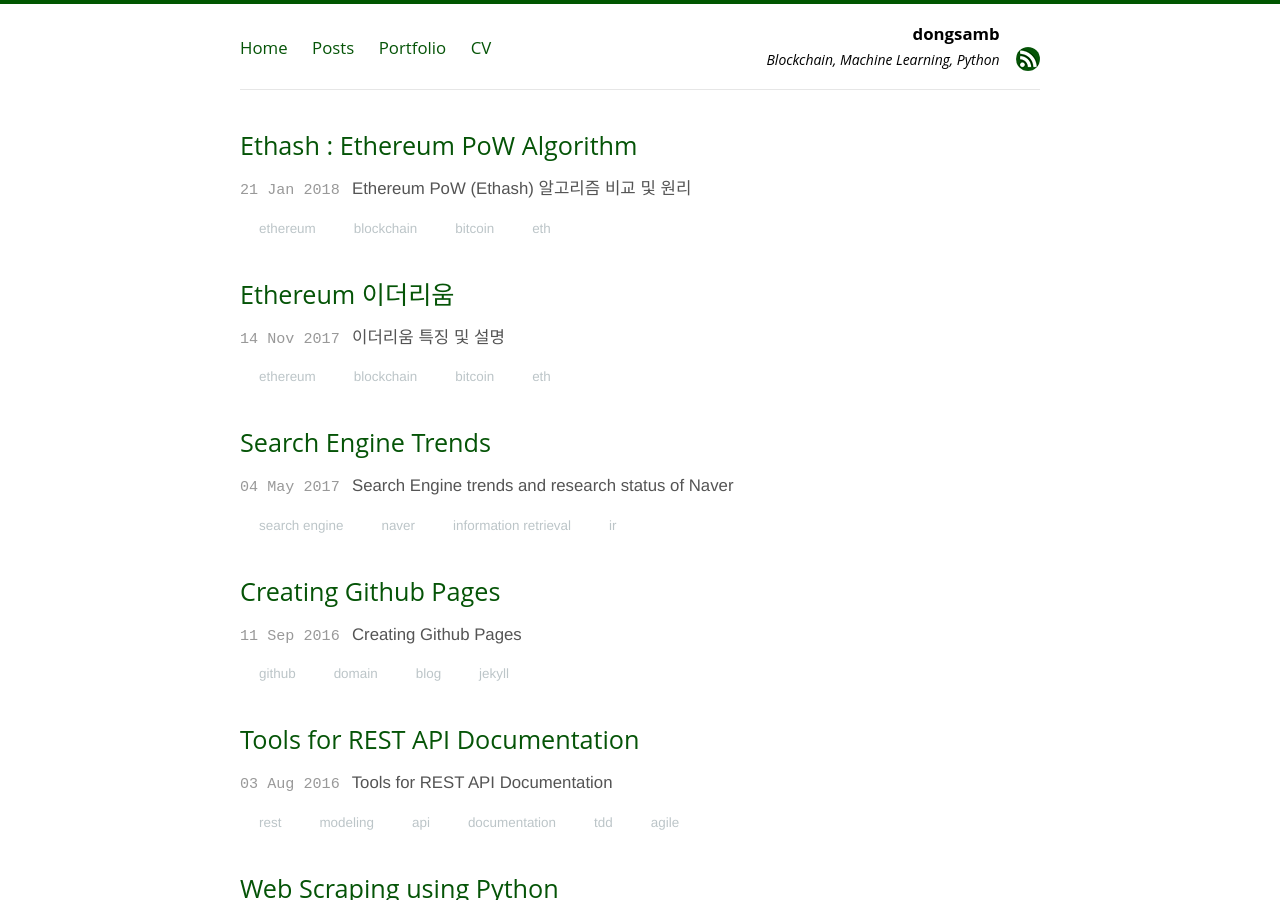
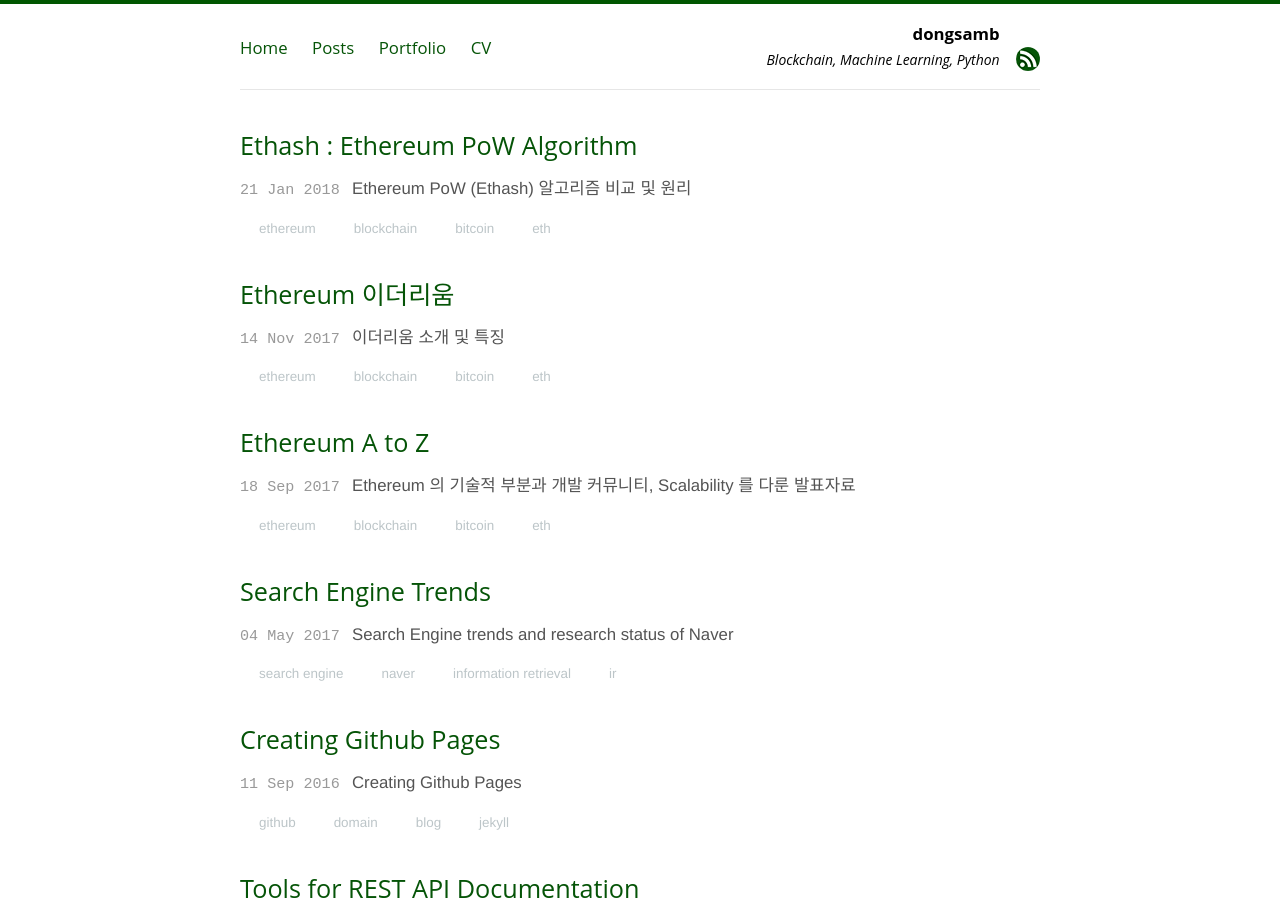
Before and after one commit to dongsam/dongsam.github.io, a Jekyll site: the page built from index.html, in a window 1280 px wide and 900 px high. Built offline with Jekyll 4.4.1, drawn with Linux system fonts in a browser that asks for light colours; the list of posts is cut into pages by our own code; some of the changed lines change nothing that is shown.

Commit message:
Add post about ethereum a to z

```diff
--- /dev/null
+++ b/_posts/2017-09-18-ethereum-a-to-z.markdown
@@ -0,0 +1,312 @@
+---
+layout: post
+title: "Ethereum A to Z"
+description: "Ethereum 의 기술적 부분과 개발 커뮤니티, Scalability 를 다룬 발표자료"
+category: Documentation
+tags: [Ethereum, Blockchain, Bitcoin, ETH]
+---
+
+2017년 9월 경 블록체인 비지니스 연구회 백서스터디 1기에 참여하여 이더리움의 기술적 파트에 대해 작성한 [슬라이드](https://www.slideshare.net/dongsamb/ethereum-a-to-z-86457535)를 공유합니다.
+
+
+![eth_atoz_000.png](http://dongsam.github.io/images/ethereum_atoz/ethereum%20A%20to%20Z.000.png)
+
+![eth_atoz_001.png](http://dongsam.github.io/images/ethereum_atoz/ethereum%20A%20to%20Z.001.png)
+
+![eth_atoz_002.png](http://dongsam.github.io/images/ethereum_atoz/ethereum%20A%20to%20Z.002.png)
+
+![eth_atoz_003.png](http://dongsam.github.io/images/ethereum_atoz/ethereum%20A%20to%20Z.003.png)
+
+![eth_atoz_004.png](http://dongsam.github.io/images/ethereum_atoz/ethereum%20A%20to%20Z.004.png)
+
+![eth_atoz_005.png](http://dongsam.github.io/images/ethereum_atoz/ethereum%20A%20to%20Z.005.png)
+
+![eth_atoz_006.png](http://dongsam.github.io/images/ethereum_atoz/ethereum%20A%20to%20Z.006.png)
+
+![eth_atoz_007.png](http://dongsam.github.io/images/ethereum_atoz/ethereum%20A%20to%20Z.007.png)
+
+![eth_atoz_008.png](http://dongsam.github.io/images/ethereum_atoz/ethereum%20A%20to%20Z.008.png)
+
+![eth_atoz_009.png](http://dongsam.github.io/images/ethereum_atoz/ethereum%20A%20to%20Z.009.png)
+
+![eth_atoz_010.png](http://dongsam.github.io/images/ethereum_atoz/ethereum%20A%20to%20Z.010.png)
+
+![eth_atoz_011.png](http://dongsam.github.io/images/ethereum_atoz/ethereum%20A%20to%20Z.011.png)
+
+![eth_atoz_012.png](http://dongsam.github.io/images/ethereum_atoz/ethereum%20A%20to%20Z.012.png)
+
+![eth_atoz_013.png](http://dongsam.github.io/images/ethereum_atoz/ethereum%20A%20to%20Z.013.png)
+
+![eth_atoz_014.png](http://dongsam.github.io/images/ethereum_atoz/ethereum%20A%20to%20Z.014.png)
+
+![eth_atoz_015.png](http://dongsam.github.io/images/ethereum_atoz/ethereum%20A%20to%20Z.015.png)
+
+![eth_atoz_016.png](http://dongsam.github.io/images/ethereum_atoz/ethereum%20A%20to%20Z.016.png)
+
+![eth_atoz_017.png](http://dongsam.github.io/images/ethereum_atoz/ethereum%20A%20to%20Z.017.png)
+
+![eth_atoz_018.png](http://dongsam.github.io/images/ethereum_atoz/ethereum%20A%20to%20Z.018.png)
+
+![eth_atoz_019.png](http://dongsam.github.io/images/ethereum_atoz/ethereum%20A%20to%20Z.019.png)
+
+![eth_atoz_020.png](http://dongsam.github.io/images/ethereum_atoz/ethereum%20A%20to%20Z.020.png)
+
+![eth_atoz_021.png](http://dongsam.github.io/images/ethereum_atoz/ethereum%20A%20to%20Z.021.png)
+
+![eth_atoz_022.png](http://dongsam.github.io/images/ethereum_atoz/ethereum%20A%20to%20Z.022.png)
+
+![eth_atoz_023.png](http://dongsam.github.io/images/ethereum_atoz/ethereum%20A%20to%20Z.023.png)
+
+![eth_atoz_024.png](http://dongsam.github.io/images/ethereum_atoz/ethereum%20A%20to%20Z.024.png)
+
+![eth_atoz_025.png](http://dongsam.github.io/images/ethereum_atoz/ethereum%20A%20to%20Z.025.png)
+
+![eth_atoz_026.png](http://dongsam.github.io/images/ethereum_atoz/ethereum%20A%20to%20Z.026.png)
+
+![eth_atoz_027.png](http://dongsam.github.io/images/ethereum_atoz/ethereum%20A%20to%20Z.027.png)
+
+![eth_atoz_028.png](http://dongsam.github.io/images/ethereum_atoz/ethereum%20A%20to%20Z.028.png)
+
+![eth_atoz_029.png](http://dongsam.github.io/images/ethereum_atoz/ethereum%20A%20to%20Z.029.png)
+
+![eth_atoz_030.png](http://dongsam.github.io/images/ethereum_atoz/ethereum%20A%20to%20Z.030.png)
+
+![eth_atoz_031.png](http://dongsam.github.io/images/ethereum_atoz/ethereum%20A%20to%20Z.031.png)
+
+![eth_atoz_032.png](http://dongsam.github.io/images/ethereum_atoz/ethereum%20A%20to%20Z.032.png)
+
+![eth_atoz_033.png](http://dongsam.github.io/images/ethereum_atoz/ethereum%20A%20to%20Z.033.png)
+
+![eth_atoz_034.png](http://dongsam.github.io/images/ethereum_atoz/ethereum%20A%20to%20Z.034.png)
+
+![eth_atoz_035.png](http://dongsam.github.io/images/ethereum_atoz/ethereum%20A%20to%20Z.035.png)
+
+![eth_atoz_036.png](http://dongsam.github.io/images/ethereum_atoz/ethereum%20A%20to%20Z.036.png)
+
+![eth_atoz_037.png](http://dongsam.github.io/images/ethereum_atoz/ethereum%20A%20to%20Z.037.png)
+
+![eth_atoz_038.png](http://dongsam.github.io/images/ethereum_atoz/ethereum%20A%20to%20Z.038.png)
+
+![eth_atoz_039.png](http://dongsam.github.io/images/ethereum_atoz/ethereum%20A%20to%20Z.039.png)
+
+![eth_atoz_040.png](http://dongsam.github.io/images/ethereum_atoz/ethereum%20A%20to%20Z.040.png)
+
+![eth_atoz_041.png](http://dongsam.github.io/images/ethereum_atoz/ethereum%20A%20to%20Z.041.png)
+
+![eth_atoz_042.png](http://dongsam.github.io/images/ethereum_atoz/ethereum%20A%20to%20Z.042.png)
+
+![eth_atoz_043.png](http://dongsam.github.io/images/ethereum_atoz/ethereum%20A%20to%20Z.043.png)
+
+![eth_atoz_044.png](http://dongsam.github.io/images/ethereum_atoz/ethereum%20A%20to%20Z.044.png)
+
+![eth_atoz_045.png](http://dongsam.github.io/images/ethereum_atoz/ethereum%20A%20to%20Z.045.png)
+
+![eth_atoz_046.png](http://dongsam.github.io/images/ethereum_atoz/ethereum%20A%20to%20Z.046.png)
+
+![eth_atoz_047.png](http://dongsam.github.io/images/ethereum_atoz/ethereum%20A%20to%20Z.047.png)
+
+![eth_atoz_048.png](http://dongsam.github.io/images/ethereum_atoz/ethereum%20A%20to%20Z.048.png)
+
+![eth_atoz_049.png](http://dongsam.github.io/images/ethereum_atoz/ethereum%20A%20to%20Z.049.png)
+
+In [12]: %paste
+for i in range(0,110):
+    print("\n![eth_atoz_{0:03d}.png](http://dongsam.github.io/images/ethereum_atoz/ethereum%20A%20to%20Z.{0:03d}.png)".format(i,i))
+
+## -- End pasted text --
+
+![eth_atoz_000.png](http://dongsam.github.io/images/ethereum_atoz/ethereum%20A%20to%20Z.000.png)
+
+![eth_atoz_001.png](http://dongsam.github.io/images/ethereum_atoz/ethereum%20A%20to%20Z.001.png)
+
+![eth_atoz_002.png](http://dongsam.github.io/images/ethereum_atoz/ethereum%20A%20to%20Z.002.png)
+
+![eth_atoz_003.png](http://dongsam.github.io/images/ethereum_atoz/ethereum%20A%20to%20Z.003.png)
+
+![eth_atoz_004.png](http://dongsam.github.io/images/ethereum_atoz/ethereum%20A%20to%20Z.004.png)
+
+![eth_atoz_005.png](http://dongsam.github.io/images/ethereum_atoz/ethereum%20A%20to%20Z.005.png)
+
+![eth_atoz_006.png](http://dongsam.github.io/images/ethereum_atoz/ethereum%20A%20to%20Z.006.png)
+
+![eth_atoz_007.png](http://dongsam.github.io/images/ethereum_atoz/ethereum%20A%20to%20Z.007.png)
+
+![eth_atoz_008.png](http://dongsam.github.io/images/ethereum_atoz/ethereum%20A%20to%20Z.008.png)
+
+![eth_atoz_009.png](http://dongsam.github.io/images/ethereum_atoz/ethereum%20A%20to%20Z.009.png)
+
+![eth_atoz_010.png](http://dongsam.github.io/images/ethereum_atoz/ethereum%20A%20to%20Z.010.png)
+
+![eth_atoz_011.png](http://dongsam.github.io/images/ethereum_atoz/ethereum%20A%20to%20Z.011.png)
+
+![eth_atoz_012.png](http://dongsam.github.io/images/ethereum_atoz/ethereum%20A%20to%20Z.012.png)
+
+![eth_atoz_013.png](http://dongsam.github.io/images/ethereum_atoz/ethereum%20A%20to%20Z.013.png)
+
+![eth_atoz_014.png](http://dongsam.github.io/images/ethereum_atoz/ethereum%20A%20to%20Z.014.png)
+
+![eth_atoz_015.png](http://dongsam.github.io/images/ethereum_atoz/ethereum%20A%20to%20Z.015.png)
+
+![eth_atoz_016.png](http://dongsam.github.io/images/ethereum_atoz/ethereum%20A%20to%20Z.016.png)
+
+![eth_atoz_017.png](http://dongsam.github.io/images/ethereum_atoz/ethereum%20A%20to%20Z.017.png)
+
+![eth_atoz_018.png](http://dongsam.github.io/images/ethereum_atoz/ethereum%20A%20to%20Z.018.png)
+
+![eth_atoz_019.png](http://dongsam.github.io/images/ethereum_atoz/ethereum%20A%20to%20Z.019.png)
+
+![eth_atoz_020.png](http://dongsam.github.io/images/ethereum_atoz/ethereum%20A%20to%20Z.020.png)
+
+![eth_atoz_021.png](http://dongsam.github.io/images/ethereum_atoz/ethereum%20A%20to%20Z.021.png)
+
+![eth_atoz_022.png](http://dongsam.github.io/images/ethereum_atoz/ethereum%20A%20to%20Z.022.png)
+
+![eth_atoz_023.png](http://dongsam.github.io/images/ethereum_atoz/ethereum%20A%20to%20Z.023.png)
+
+![eth_atoz_024.png](http://dongsam.github.io/images/ethereum_atoz/ethereum%20A%20to%20Z.024.png)
+
+![eth_atoz_025.png](http://dongsam.github.io/images/ethereum_atoz/ethereum%20A%20to%20Z.025.png)
+
+![eth_atoz_026.png](http://dongsam.github.io/images/ethereum_atoz/ethereum%20A%20to%20Z.026.png)
+
+![eth_atoz_027.png](http://dongsam.github.io/images/ethereum_atoz/ethereum%20A%20to%20Z.027.png)
+
+![eth_atoz_028.png](http://dongsam.github.io/images/ethereum_atoz/ethereum%20A%20to%20Z.028.png)
+
+![eth_atoz_029.png](http://dongsam.github.io/images/ethereum_atoz/ethereum%20A%20to%20Z.029.png)
+
+![eth_atoz_030.png](http://dongsam.github.io/images/ethereum_atoz/ethereum%20A%20to%20Z.030.png)
+
+![eth_atoz_031.png](http://dongsam.github.io/images/ethereum_atoz/ethereum%20A%20to%20Z.031.png)
+
+![eth_atoz_032.png](http://dongsam.github.io/images/ethereum_atoz/ethereum%20A%20to%20Z.032.png)
+
+![eth_atoz_033.png](http://dongsam.github.io/images/ethereum_atoz/ethereum%20A%20to%20Z.033.png)
+
+![eth_atoz_034.png](http://dongsam.github.io/images/ethereum_atoz/ethereum%20A%20to%20Z.034.png)
+
+![eth_atoz_035.png](http://dongsam.github.io/images/ethereum_atoz/ethereum%20A%20to%20Z.035.png)
+
+![eth_atoz_036.png](http://dongsam.github.io/images/ethereum_atoz/ethereum%20A%20to%20Z.036.png)
+
+![eth_atoz_037.png](http://dongsam.github.io/images/ethereum_atoz/ethereum%20A%20to%20Z.037.png)
+
+![eth_atoz_038.png](http://dongsam.github.io/images/ethereum_atoz/ethereum%20A%20to%20Z.038.png)
+
+![eth_atoz_039.png](http://dongsam.github.io/images/ethereum_atoz/ethereum%20A%20to%20Z.039.png)
+
+![eth_atoz_040.png](http://dongsam.github.io/images/ethereum_atoz/ethereum%20A%20to%20Z.040.png)
+
+![eth_atoz_041.png](http://dongsam.github.io/images/ethereum_atoz/ethereum%20A%20to%20Z.041.png)
+
+![eth_atoz_042.png](http://dongsam.github.io/images/ethereum_atoz/ethereum%20A%20to%20Z.042.png)
+
+![eth_atoz_043.png](http://dongsam.github.io/images/ethereum_atoz/ethereum%20A%20to%20Z.043.png)
+
+![eth_atoz_044.png](http://dongsam.github.io/images/ethereum_atoz/ethereum%20A%20to%20Z.044.png)
+
+![eth_atoz_045.png](http://dongsam.github.io/images/ethereum_atoz/ethereum%20A%20to%20Z.045.png)
+
+![eth_atoz_046.png](http://dongsam.github.io/images/ethereum_atoz/ethereum%20A%20to%20Z.046.png)
+
+![eth_atoz_047.png](http://dongsam.github.io/images/ethereum_atoz/ethereum%20A%20to%20Z.047.png)
+
+![eth_atoz_048.png](http://dongsam.github.io/images/ethereum_atoz/ethereum%20A%20to%20Z.048.png)
+
+![eth_atoz_049.png](http://dongsam.github.io/images/ethereum_atoz/ethereum%20A%20to%20Z.049.png)
+
+![eth_atoz_050.png](http://dongsam.github.io/images/ethereum_atoz/ethereum%20A%20to%20Z.050.png)
+
+![eth_atoz_051.png](http://dongsam.github.io/images/ethereum_atoz/ethereum%20A%20to%20Z.051.png)
+
+![eth_atoz_052.png](http://dongsam.github.io/images/ethereum_atoz/ethereum%20A%20to%20Z.052.png)
+
+![eth_atoz_053.png](http://dongsam.github.io/images/ethereum_atoz/ethereum%20A%20to%20Z.053.png)
+
+![eth_atoz_054.png](http://dongsam.github.io/images/ethereum_atoz/ethereum%20A%20to%20Z.054.png)
+
+![eth_atoz_055.png](http://dongsam.github.io/images/ethereum_atoz/ethereum%20A%20to%20Z.055.png)
+
+![eth_atoz_056.png](http://dongsam.github.io/images/ethereum_atoz/ethereum%20A%20to%20Z.056.png)
+
+![eth_atoz_057.png](http://dongsam.github.io/images/ethereum_atoz/ethereum%20A%20to%20Z.057.png)
+
+![eth_atoz_058.png](http://dongsam.github.io/images/ethereum_atoz/ethereum%20A%20to%20Z.058.png)
+
+![eth_atoz_059.png](http://dongsam.github.io/images/ethereum_atoz/ethereum%20A%20to%20Z.059.png)
+
+![eth_atoz_060.png](http://dongsam.github.io/images/ethereum_atoz/ethereum%20A%20to%20Z.060.png)
+
+![eth_atoz_061.png](http://dongsam.github.io/images/ethereum_atoz/ethereum%20A%20to%20Z.061.png)
+
+![eth_atoz_062.png](http://dongsam.github.io/images/ethereum_atoz/ethereum%20A%20to%20Z.062.png)
+
+![eth_atoz_063.png](http://dongsam.github.io/images/ethereum_atoz/ethereum%20A%20to%20Z.063.png)
+
+![eth_atoz_064.png](http://dongsam.github.io/images/ethereum_atoz/ethereum%20A%20to%20Z.064.png)
+
+![eth_atoz_065.png](http://dongsam.github.io/images/ethereum_atoz/ethereum%20A%20to%20Z.065.png)
+
+![eth_atoz_066.png](http://dongsam.github.io/images/ethereum_atoz/ethereum%20A%20to%20Z.066.png)
+
+![eth_atoz_067.png](http://dongsam.github.io/images/ethereum_atoz/ethereum%20A%20to%20Z.067.png)
+
+![eth_atoz_068.png](http://dongsam.github.io/images/ethereum_atoz/ethereum%20A%20to%20Z.068.png)
+
+![eth_atoz_069.png](http://dongsam.github.io/images/ethereum_atoz/ethereum%20A%20to%20Z.069.png)
+
+![eth_atoz_070.png](http://dongsam.github.io/images/ethereum_atoz/ethereum%20A%20to%20Z.070.png)
+
+![eth_atoz_071.png](http://dongsam.github.io/images/ethereum_atoz/ethereum%20A%20to%20Z.071.png)
+
+![eth_atoz_072.png](http://dongsam.github.io/images/ethereum_atoz/ethereum%20A%20to%20Z.072.png)
+
+![eth_atoz_073.png](http://dongsam.github.io/images/ethereum_atoz/ethereum%20A%20to%20Z.073.png)
+
+![eth_atoz_074.png](http://dongsam.github.io/images/ethereum_atoz/ethereum%20A%20to%20Z.074.png)
+
+![eth_atoz_075.png](http://dongsam.github.io/images/ethereum_atoz/ethereum%20A%20to%20Z.075.png)
+
+![eth_atoz_076.png](http://dongsam.github.io/images/ethereum_atoz/ethereum%20A%20to%20Z.076.png)
+
+![eth_atoz_077.png](http://dongsam.github.io/images/ethereum_atoz/ethereum%20A%20to%20Z.077.png)
+
+![eth_atoz_078.png](http://dongsam.github.io/images/ethereum_atoz/ethereum%20A%20to%20Z.078.png)
+
+![eth_atoz_079.png](http://dongsam.github.io/images/ethereum_atoz/ethereum%20A%20to%20Z.079.png)
+
+![eth_atoz_080.png](http://dongsam.github.io/images/ethereum_atoz/ethereum%20A%20to%20Z.080.png)
+
+![eth_atoz_081.png](http://dongsam.github.io/images/ethereum_atoz/ethereum%20A%20to%20Z.081.png)
+
+![eth_atoz_082.png](http://dongsam.github.io/images/ethereum_atoz/ethereum%20A%20to%20Z.082.png)
+
+![eth_atoz_083.png](http://dongsam.github.io/images/ethereum_atoz/ethereum%20A%20to%20Z.083.png)
+
+![eth_atoz_084.png](http://dongsam.github.io/images/ethereum_atoz/ethereum%20A%20to%20Z.084.png)
+
+![eth_atoz_085.png](http://dongsam.github.io/images/ethereum_atoz/ethereum%20A%20to%20Z.085.png)
+
+![eth_atoz_086.png](http://dongsam.github.io/images/ethereum_atoz/ethereum%20A%20to%20Z.086.png)
+
+![eth_atoz_087.png](http://dongsam.github.io/images/ethereum_atoz/ethereum%20A%20to%20Z.087.png)
+
+![eth_atoz_088.png](http://dongsam.github.io/images/ethereum_atoz/ethereum%20A%20to%20Z.088.png)
+
+![eth_atoz_089.png](http://dongsam.github.io/images/ethereum_atoz/ethereum%20A%20to%20Z.089.png)
+
+![eth_atoz_090.png](http://dongsam.github.io/images/ethereum_atoz/ethereum%20A%20to%20Z.090.png)
+
+![eth_atoz_091.png](http://dongsam.github.io/images/ethereum_atoz/ethereum%20A%20to%20Z.091.png)
+
+![eth_atoz_092.png](http://dongsam.github.io/images/ethereum_atoz/ethereum%20A%20to%20Z.092.png)
+
+![eth_atoz_093.png](http://dongsam.github.io/images/ethereum_atoz/ethereum%20A%20to%20Z.093.png)
+
+![eth_atoz_094.png](http://dongsam.github.io/images/ethereum_atoz/ethereum%20A%20to%20Z.094.png)
+
+![eth_atoz_095.png](http://dongsam.github.io/images/ethereum_atoz/ethereum%20A%20to%20Z.095.png)
+
+![eth_atoz_096.png](http://dongsam.github.io/images/ethereum_atoz/ethereum%20A%20to%20Z.096.png)
+
+[슬라이드쉐어](https://www.slideshare.net/dongsamb/ethereum-a-to-z-86457535)
--- a/_posts/2017-11-14-ethereum.markdown
+++ b/_posts/2017-11-14-ethereum.markdown
@@ -1,7 +1,7 @@
 ---
 layout: post
 title: "Ethereum 이더리움"
-description: "이더리움 특징 및 설명"
+description: "이더리움 소개 및 특징"
 category: Documentation
 tags: [Ethereum, Blockchain, Bitcoin, ETH]
 ---
```
Also changed, not shown: _posts/2017-05-04-search-engine-trends.markdown (renamed from _posts/2017-05-04-github-pages 2.markdown).
